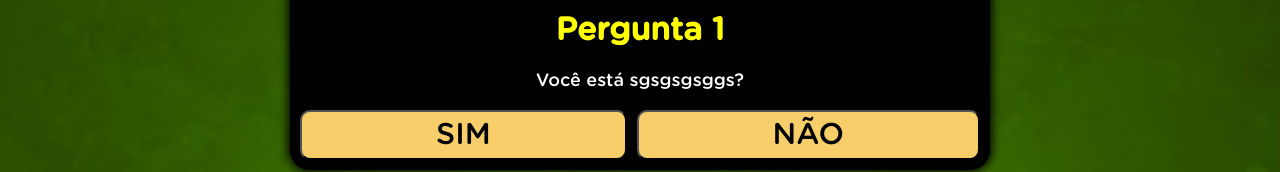
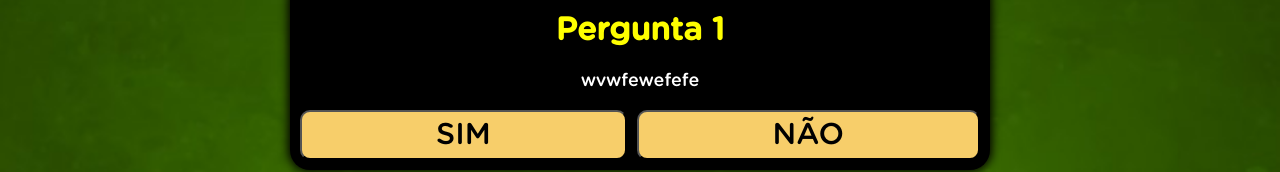
Before and after one commit to blackhat2k21/Quiztest, a plain HTML site: page index.html in a window 1280 px wide. Shown: the part 273-445 px from the top of the page. Drawn offline with Linux system fonts and the light colour scheme.

Commit message:
Update index.html

```diff
--- a/index.html
+++ b/index.html
@@ -75,7 +75,7 @@
       <div id="step1">
         <div class="question">
           <h1>Pergunta 1</h1>
-          <p>Você está sgsgsgsggs?</p>
+          <p>wvwfewefefe</p>
         </div>
         <div class="answer">
           <button class="btn" onclick="step2()">SIM</button>
```
